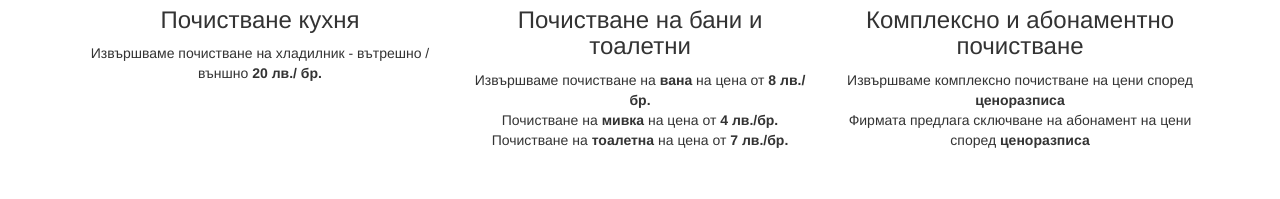
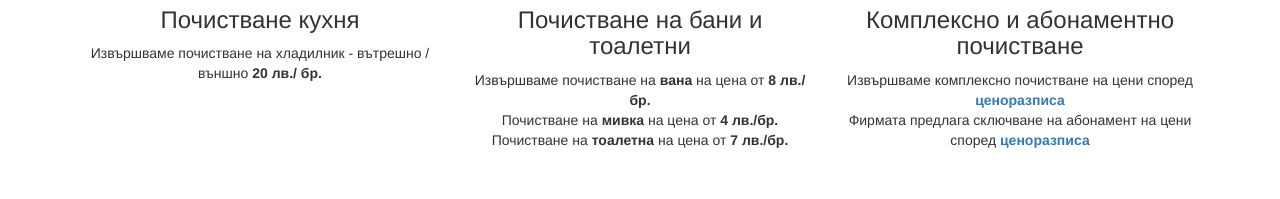
Before and after one commit to delian1986/bliasak-lm, a plain HTML site: page index.html in a window 1280 px wide. Shown: the part 2162-2361 px from the top of the page. Drawn offline with nearby package versions, Linux system fonts and the light colour scheme.

Commit message:
anchor on price list

```diff
--- a/index.html
+++ b/index.html
@@ -226,8 +226,8 @@
                     <div class="col-md-4 col-sm-4">
                         <img src="res/serv_domestic_icon.png" alt="domestic" class="img-circle img-thumbnail">
                         <h3>Комплексно и абонаментно почистване</h3>
-                        <p>Извършваме комплексно почистване на цени според <strong>ценоразписа</strong><br>
-                            Фирмата предлага сключване на абонамент на цени според <strong>ценоразписа</strong>
+                        <p>Извършваме комплексно почистване на цени според <a href="res/Bliasak_LM_pricelist.pdf"><strong>ценоразписа</strong></a><br>
+                            Фирмата предлага сключване на абонамент на цени според <a href="res/Bliasak_LM_pricelist.pdf"><strong>ценоразписа</strong></a>
                         </p>
                     </div>
                 </div>
```
